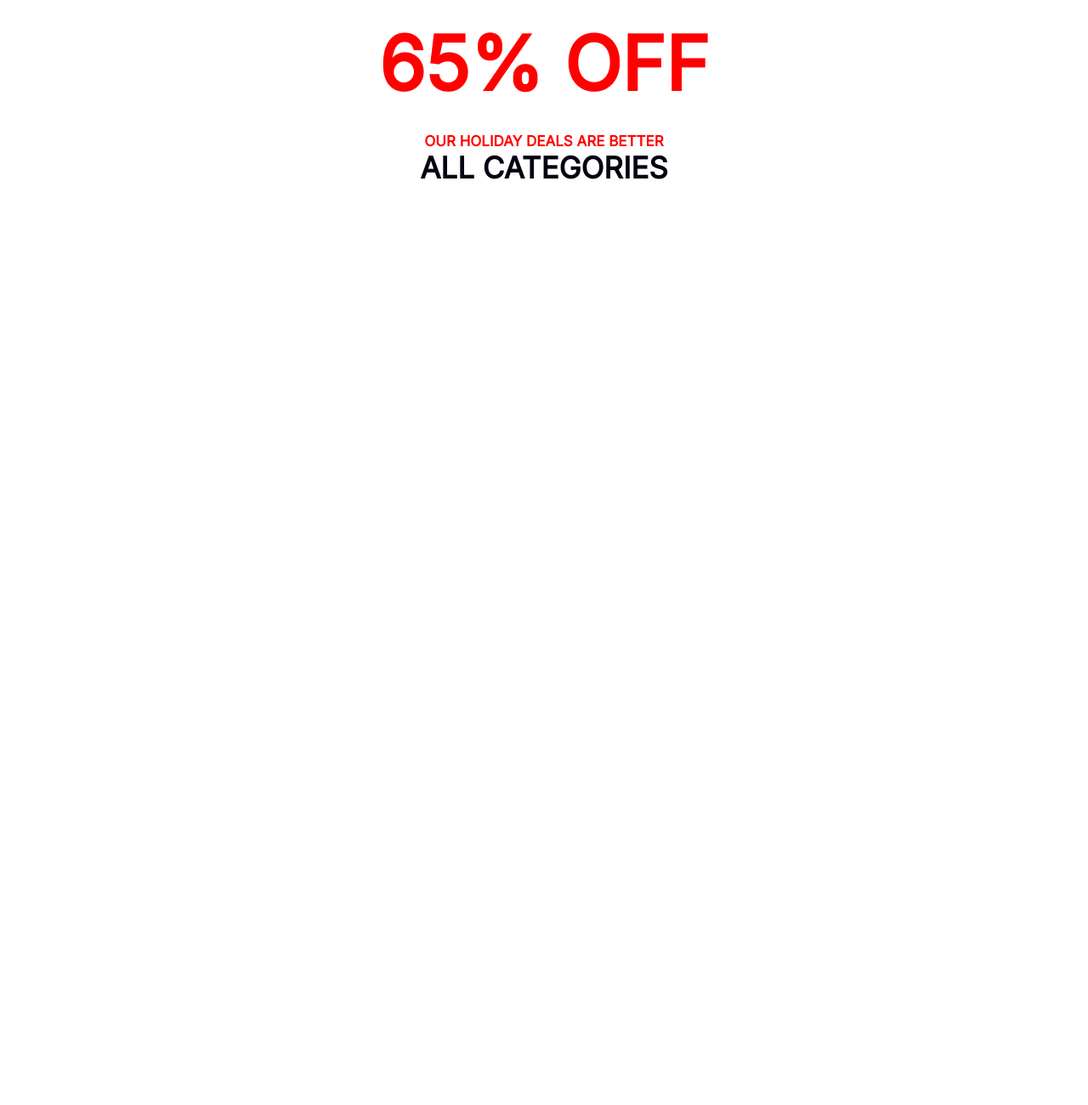
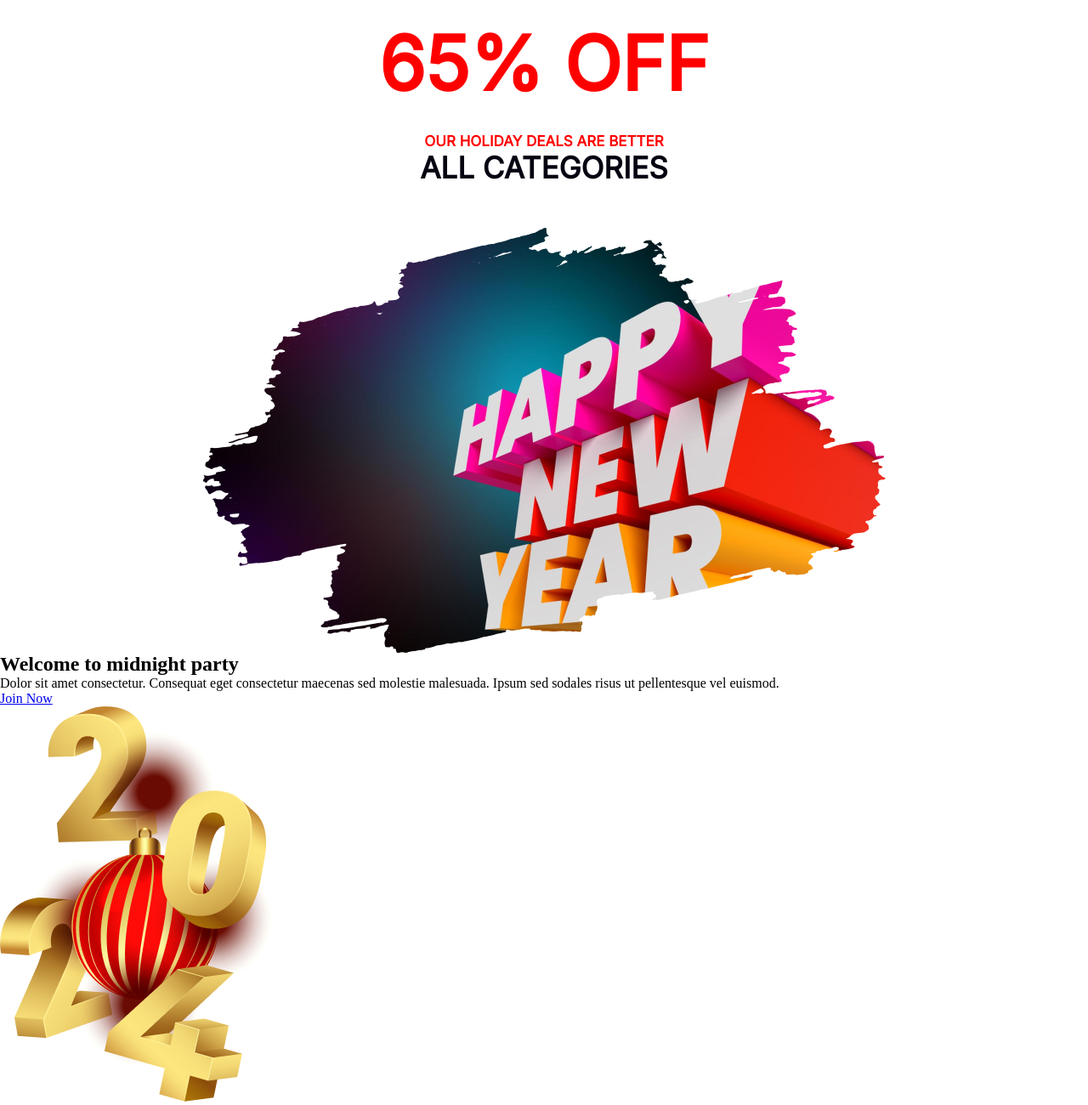
Before and after one commit to shuvoahmedd/website-newyear, a plain HTML site: page index.html in a window 1280 px wide. Shown: the part 723-2023 px from the top of the page at 85% size. Before the commit the page ends 941 px from the top, so only its background shows below. Drawn offline with Linux system fonts and the light colour scheme.

Commit message:
welcome-bannar

```diff
--- a/index.html
+++ b/index.html
@@ -23,6 +23,25 @@
                 <h5 class="middle_2"><strong>OUR HOLIDAY DEALS ARE BETTER</strong></h5>
                 <h3 class="middle_3"><strong>ALL CATEGORIES</strong></h3>
             </div>
+
+            <div class="middle_img">
+                <img src="resources/New Year Photo.png" alt="new-year-photo">
+            </div>
+        </section>
+
+        <section>
+            <div class="welcome_banner_contain">
+                <div class="welcome_banner">
+                    <h1 class="welcome_title">Welcome to midnight party</h1>
+                    <p class="welcome_text">Dolor sit amet consectetur. Consequat eget consectetur maecenas sed molestie malesuada. Ipsum sed sodales risus ut pellentesque vel euismod. </p>
+                    <div class="join_ancor">
+                        <a href="join_now.html">Join Now</a>
+                    </div>
+                </div>
+                <div class="welcome_banner_img">
+                    <img src="resources/Group 70.png" alt="welcome_banner_img">
+                </div>
+            </div>
         </section>
     </main>
 
--- a/style/style.css
+++ b/style/style.css
@@ -63,3 +63,10 @@
     font-weight: 700;
     line-height: normal;
 }
+
+.middle_img{
+    width: 802.9px;
+    height: 500px;
+    margin: 0 auto;
+    margin-top: 50px;
+}
```
